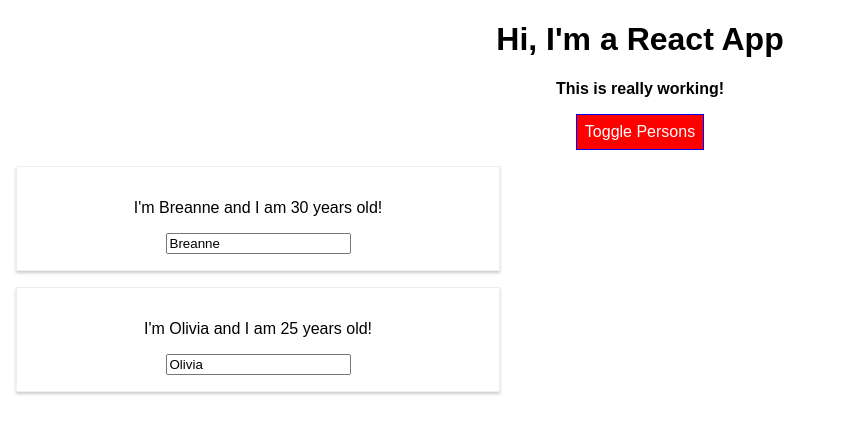
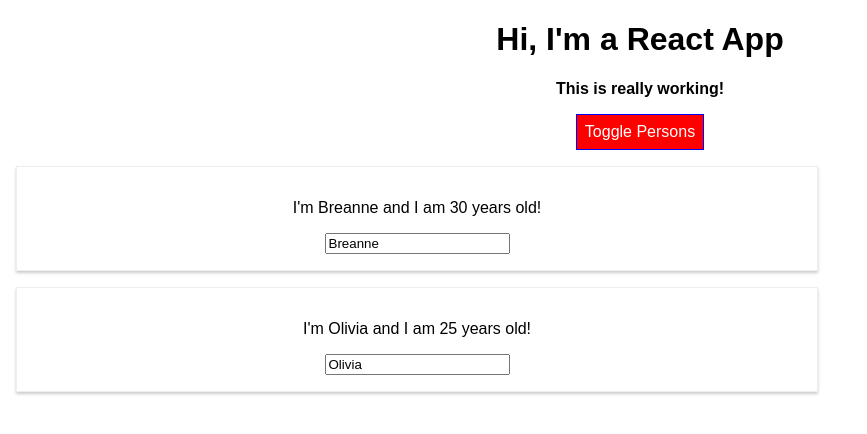
Before and after one commit to oliviakg/my-react-app, a React (Create React App) app: page / in a window 1280 px wide. Shown: the top 434 px of the page, without its empty margins (0-867 px from the left). Built offline with nearby package versions, Linux system fonts and the light colour scheme.

Commit message:
revert Radium

```diff
--- a/src/App.js
+++ b/src/App.js
@@ -1,8 +1,6 @@
 import React, { Component } from 'react';
 import './App.css';
 import Person from './Person/Person';
-import Radium, { StyleRoot } from 'radium';
-
 
 class App extends Component {
   state = {
@@ -47,12 +45,7 @@
       color: 'white',
       font: 'inherit',
       border: '1px solid blue',
-      padding: '8px',
-      cursor: 'pointer',
-      ':hover': {
-        backgroundColor: 'lightgreen',
-        color: 'black'
-      }
+      padding: '8px'
     }
 
     let persons = null;
@@ -74,10 +67,6 @@
       );
 
       style.backgroundColor = 'red';
-      style[':hover'] = {
-        backgroundColor: 'salmon',
-        color: 'black'
-      }
     }
 
     let classes = [];
@@ -90,17 +79,14 @@
 
 
     return (
-      <StyleRoot>
         <div className="App">
           <h1>Hi, I'm a React App</h1>
           <p className={classes}>This is really working!</p>
           <button style={style} onClick={this.togglePersonsHandler}>Toggle Persons</button>
           {persons}
         </div>
-      </StyleRoot>
-
     );
   }
 }
 
-export default Radium(App);
+export default App;
--- a/src/Person/Person.js
+++ b/src/Person/Person.js
@@ -1,15 +1,10 @@
 import React from 'react';
-import Radium from 'radium';
 import './Person.css';
 
 const person = (props) => {
-    const style = {
-        '@media (min-width: 500px)': {
-            width: '450px'
-        }
-    };
+
     return (
-        <div className="Person" style={style}>
+        <div className="Person">
             <p onClick={props.click}>I'm {props.name} and I am {props.age} years old!</p>
             <p>{props.children}</p>
             <input type="text" onChange={props.changed} value={props.name}></input>
@@ -17,4 +12,4 @@
     )
 };
 
-export default Radium(person);
+export default person;
```
